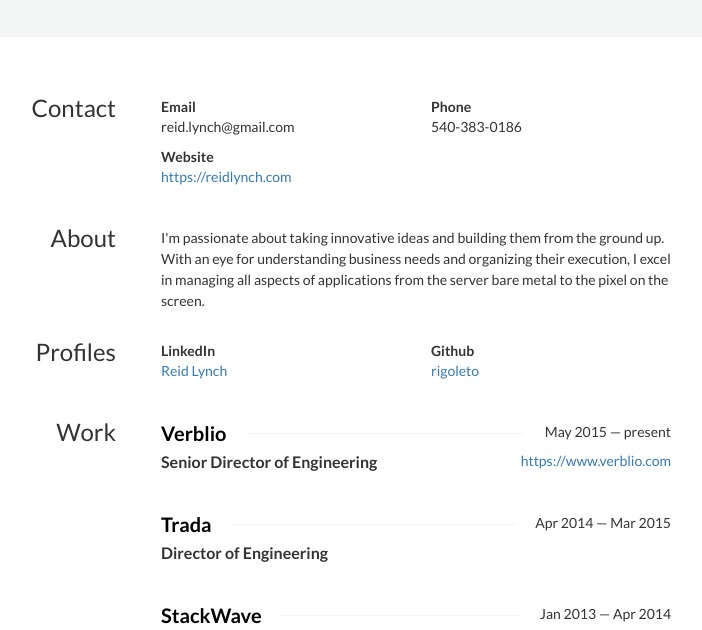
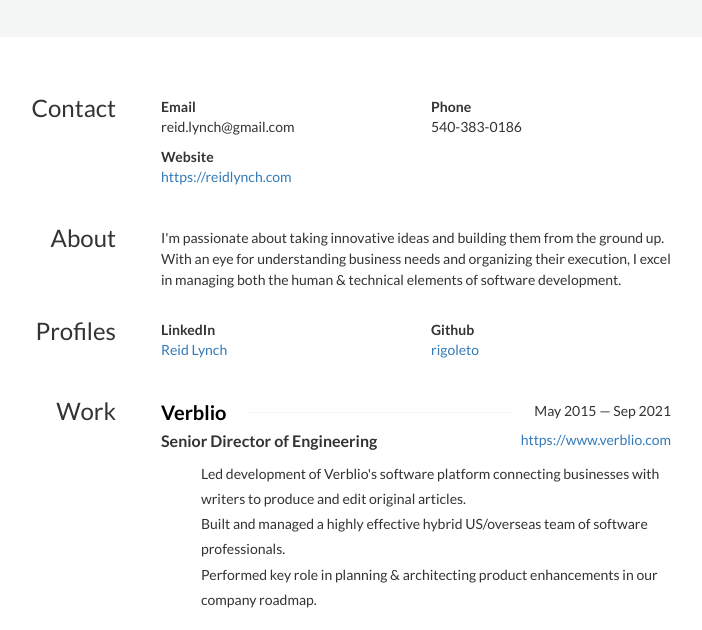
Before and after one commit to reid-rigo/json-resume, a website: page index.html in a window 1280 px wide. Shown: the part 149-779 px from the top of the page, without its empty margins (314-1016 px from the left). Drawn offline with nearby package versions, Linux system fonts and the light colour scheme; some icons are missing.

Commit message:
update after leaving position

```diff
--- a/index.html
+++ b/index.html
@@ -237,7 +237,7 @@
 			<h3>About</h3>
 		</aside>
 		<div class="col-sm-9">
-			<p>I&#x27;m passionate about taking innovative ideas and building them from the ground up. With an eye for understanding business needs and organizing their execution, I excel in managing all aspects of applications from the server bare metal to the pixel on the screen.</p>
+			<p>I&#x27;m passionate about taking innovative ideas and building them from the ground up. With an eye for understanding business needs and organizing their execution, I excel in managing both the human &amp; technical elements of software development.</p>
 		</div>
 	</section>
 	<section id="profiles" class="row">
@@ -280,7 +280,7 @@
 				<h4 class="strike-through">
 					<span>Verblio</span>
 					<span class="date">
-						May 2015 — present
+						May 2015 — Sep 2021
 					</span>
 				</h4>
 				<div class="website pull-right">
@@ -292,6 +292,11 @@
 				<div class="summary">
 					<p></p>
 				</div>
+				<ul class="highlights">
+					<li class="bullet">Led development of Verblio&#x27;s software platform connecting businesses with writers to produce and edit original articles.</li>
+					<li class="bullet">Built and managed a highly effective hybrid US/overseas team of software professionals.</li>
+					<li class="bullet">Performed key role in planning &amp; architecting product enhancements in our company roadmap.</li>
+				</ul>
 			</div>
 			<div class="col-sm-12">
 				<h4 class="strike-through">
--- a/package.json
+++ b/package.json
@@ -1,7 +1,7 @@
 {
   "name": "json-resume",
   "version": "1.0.0",
-  "description": "resume.reidlynch.com",
+  "description": "https://resume.reidlynch.com",
   "main": "index.js",
   "scripts": {
     "start": "resume serve -t ./theme -d .",
```
Also changed, not shown: resume.json (+7 -3 lines), 1 other file.
